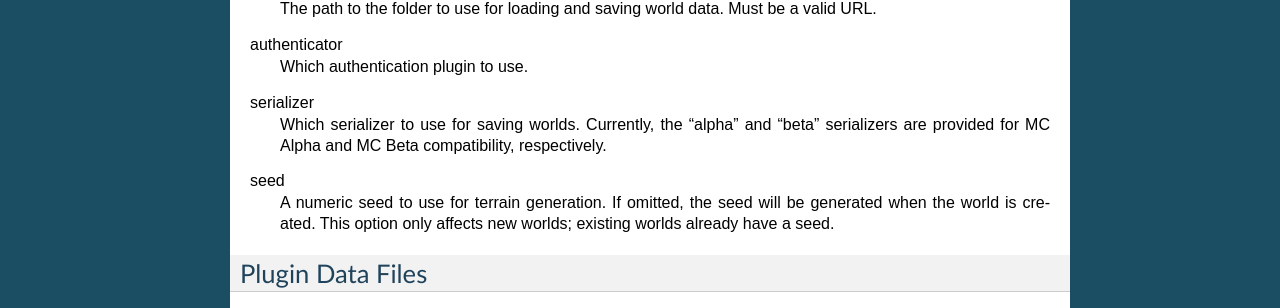
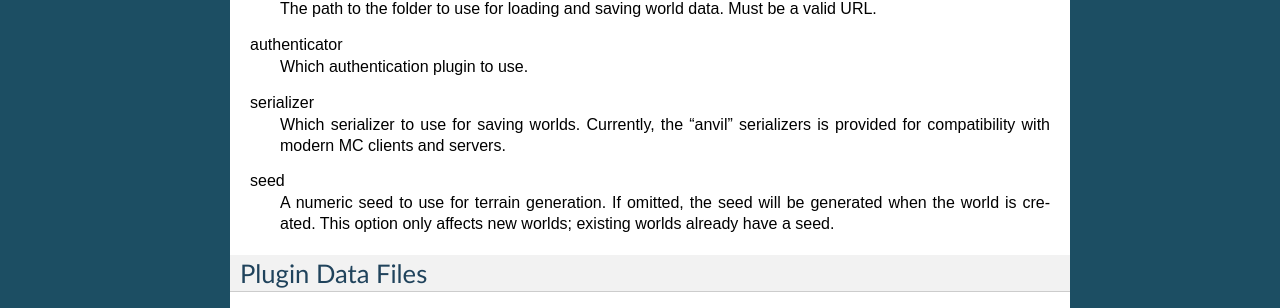
Before and after one commit to bravoserver/bravo, a Sphinx documentation site: the page built from docs/administration.rst, in a window 1280 px wide. Shown: the part 1669-1977 px from the top of the page. Built offline with Sphinx 7.4.7, drawn with Linux system fonts in a browser that asks for light colours; formulas are drawn with MathJax 3.

Commit message:
Update docs and comments to indicate serializers.

```diff
--- a/docs/administration.rst
+++ b/docs/administration.rst
@@ -99,9 +99,9 @@ url
 authenticator
     Which authentication plugin to use.
 serializer
-    Which serializer to use for saving worlds. Currently, the "alpha" and
-    "beta" serializers are provided for MC Alpha and MC Beta compatibility,
-    respectively.
+    Which serializer to use for saving worlds. Currently, the "anvil"
+    serializers is provided for compatibility with modern MC clients and
+    servers.
 seed
     A numeric seed to use for terrain generation. If omitted, the seed will be
     generated when the world is created. This option only affects new worlds;
```
Also changed, not shown: 1 other file.
